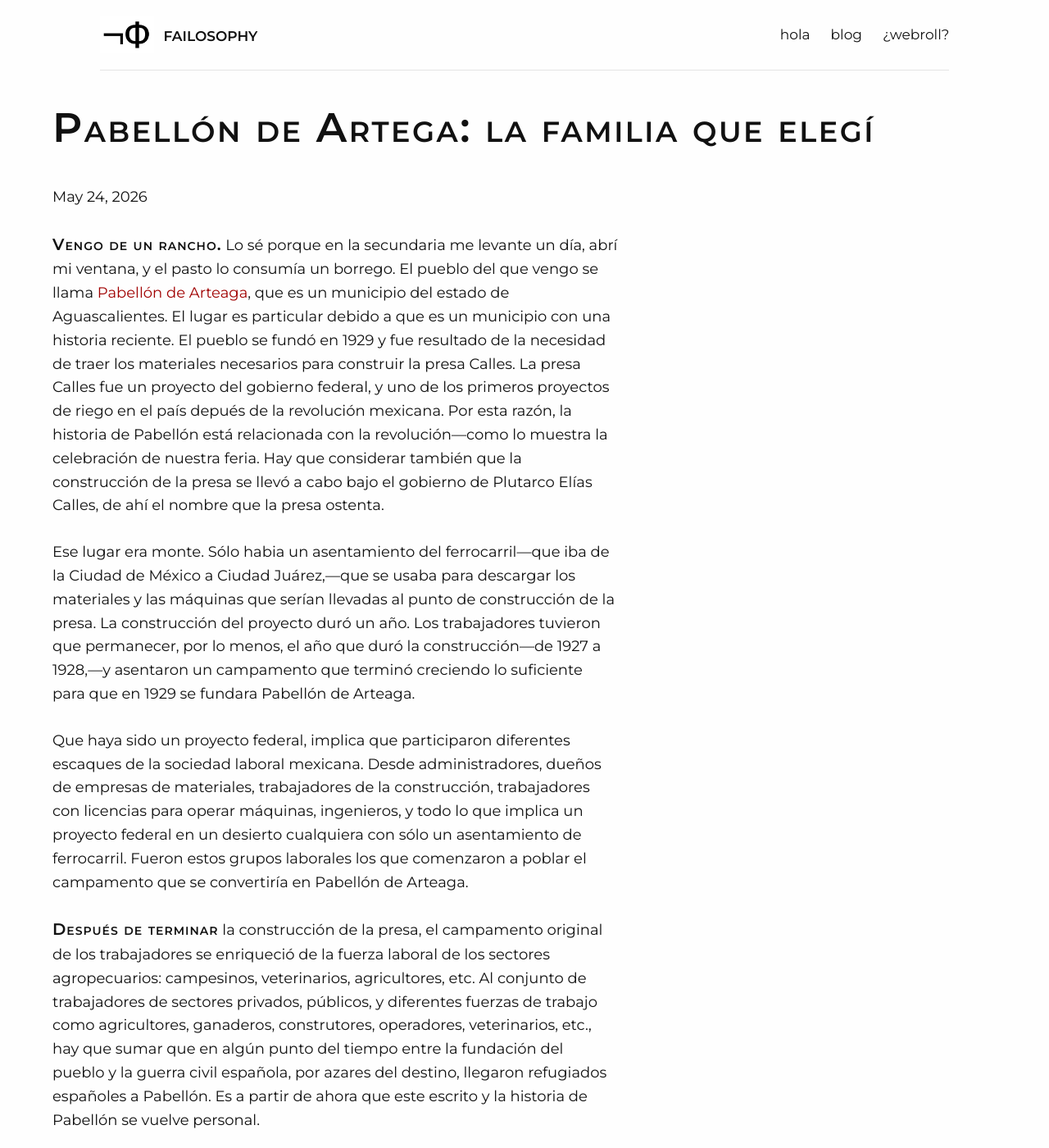
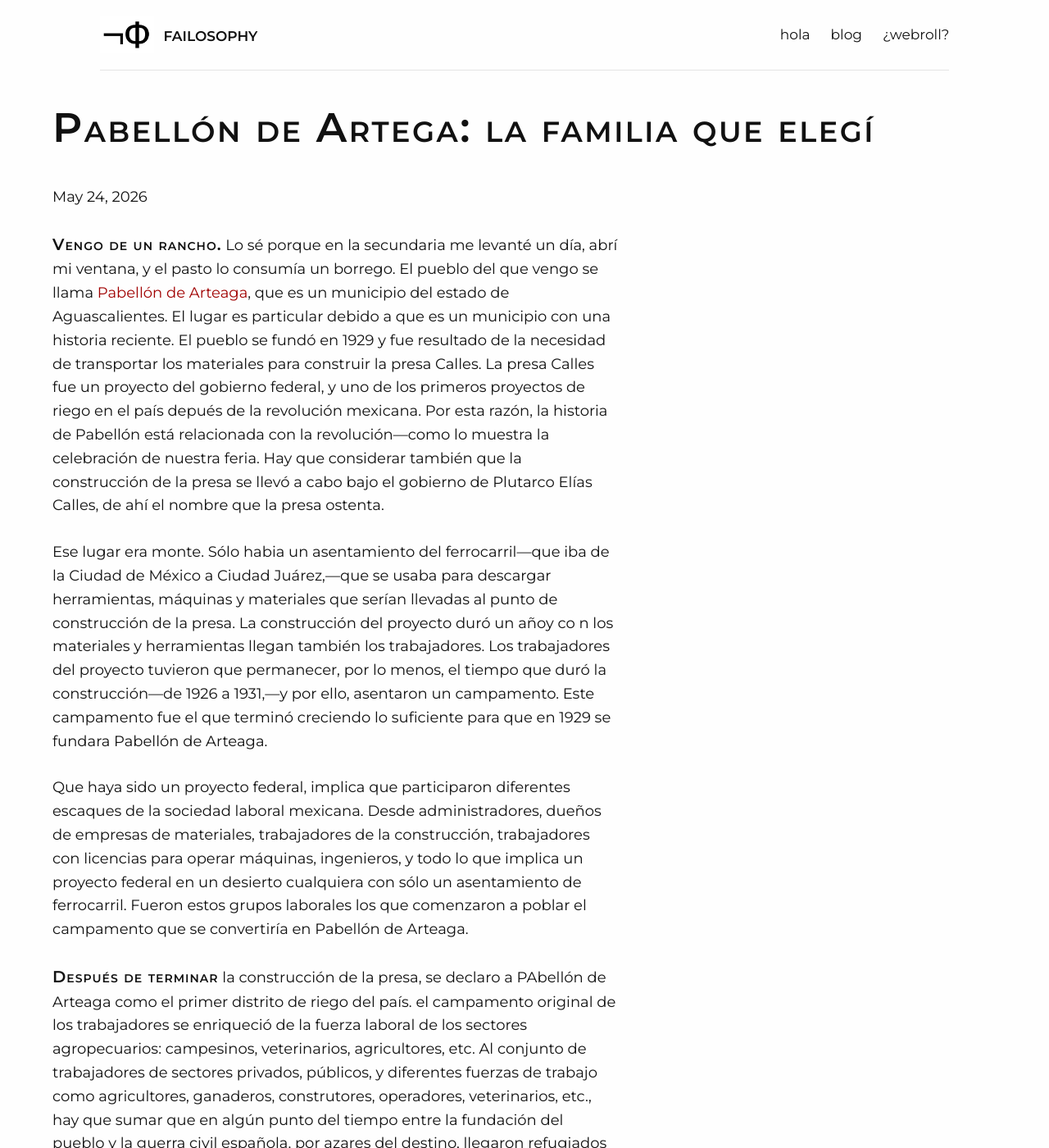
Before and after one commit to Oiuhukt/failosophy, a Jekyll site: the page built from _posts/2026-05-24-pabellondeart.md, in a window 1280 px wide and 1400 px high. Shown: the whole window at 82% size. Built offline with Jekyll 4.4.1, drawn with Linux system fonts in a browser that asks for light colours; some web fonts are replaced; some of the changed text lies outside the part shown.

Commit message:
nuevo post

```diff
--- a/_posts/2026-05-24-pabellondeart.md
+++ b/_posts/2026-05-24-pabellondeart.md
@@ -8,27 +8,37 @@ categories: escritura personal
 <!--more-->
 
 
-{% newthought 'Vengo de un rancho.' %} Lo sé porque en la secundaria me levante un día, abrí mi ventana, y el pasto lo consumía un borrego. El pueblo del que vengo se llama [Pabellón de
-Arteaga](https://es.wikipedia.org/wiki/Pabell%C3%B3n_de_Arteaga), que es un municipio
-del estado de Aguascalientes. El lugar es particular debido a que es un municipio con una historia reciente. El pueblo se fundó en 1929 y fue resultado de la necesidad de traer los materiales necesarios para construir la presa Calles. La
-presa Calles fue un proyecto del gobierno federal, y uno de los primeros proyectos
-de riego en el país depués de la revolución mexicana. Por esta razón, la historia de
+{% newthought 'Vengo de un rancho.' %} Lo sé porque en la secundaria me levanté un
+día, abrí mi ventana, y el pasto lo consumía un borrego. El pueblo del que vengo se
+llama [Pabellón de Arteaga](https://es.wikipedia.org/wiki/Pabell%C3%B3n_de_Arteaga),
+que es un municipio del estado de Aguascalientes. El lugar es particular debido a que
+es un municipio con una historia reciente. El pueblo se fundó en 1929 y fue resultado
+de la necesidad de transportar los materiales para construir la presa Calles. La
+presa Calles fue un proyecto del gobierno federal, y uno de los primeros proyectos de
+riego en el país depués de la revolución mexicana. Por esta razón, la historia de
 Pabellón está relacionada con la revolución---como lo muestra la celebración de
-nuestra feria. Hay que considerar también que la construcción de la presa se llevó a cabo bajo el gobierno de Plutarco Elías Calles, de ahí el nombre que la presa ostenta.
+nuestra feria. Hay que considerar también que la construcción de la presa se llevó a
+cabo bajo el gobierno de Plutarco Elías Calles, de ahí el nombre que la presa
+ostenta.
 
 Ese lugar era monte. Sólo habia un asentamiento del ferrocarril---que iba de la
-Ciudad de México a Ciudad Juárez,---que se usaba para descargar los materiales y las máquinas que
-serían llevadas al punto de construcción de la presa. La construcción del proyecto
-duró un año. Los trabajadores tuvieron que permanecer, por lo menos, el año que duró la construcción---de 1927 a 1928,---y asentaron un campamento que terminó
-creciendo lo suficiente para que en 1929 se fundara Pabellón de Arteaga.
+Ciudad de México a Ciudad Juárez,---que se usaba para descargar herramientas,
+máquinas y materiales que serían llevadas al punto de construcción de la presa. La
+construcción del proyecto duró un añoy co n los materiales y herramientas llegan
+también los trabajadores. Los trabajadores del proyecto tuvieron que permanecer, por
+lo menos, el tiempo que duró la construcción---de 1926 a 1931,---y por ello,
+asentaron un campamento. Este campamento fue el que terminó creciendo lo suficiente
+para que en 1929 se fundara Pabellón de Arteaga.
 
 Que haya sido un proyecto federal, implica que participaron diferentes escaques de la
 sociedad laboral mexicana. Desde administradores, dueños de empresas de materiales,
-trabajadores de la construcción, trabajadores con licencias para operar máquinas, ingenieros, y todo lo que implica un proyecto federal en un desierto cualquiera con sólo un
-asentamiento de ferrocarril. Fueron estos grupos laborales los que comenzaron a
-poblar el campamento que se convertiría en Pabellón de Arteaga.
+trabajadores de la construcción, trabajadores con licencias para operar máquinas,
+ingenieros, y todo lo que implica un proyecto federal en un desierto cualquiera con
+sólo un asentamiento de ferrocarril. Fueron estos grupos laborales los que comenzaron
+a poblar el campamento que se convertiría en Pabellón de Arteaga.
 
-{% newthought 'Después de terminar' %} la construcción de la presa, el campamento
+{% newthought 'Después de terminar' %} la construcción de la presa, se declaro a
+PAbellón de Arteaga como el primer distrito de riego del país. el campamento
 original de los trabajadores se enriqueció de la fuerza laboral de los sectores
 agropecuarios: campesinos, veterinarios, agricultores, etc. Al conjunto de
 trabajadores de sectores privados, públicos, y diferentes fuerzas de trabajo como
```
